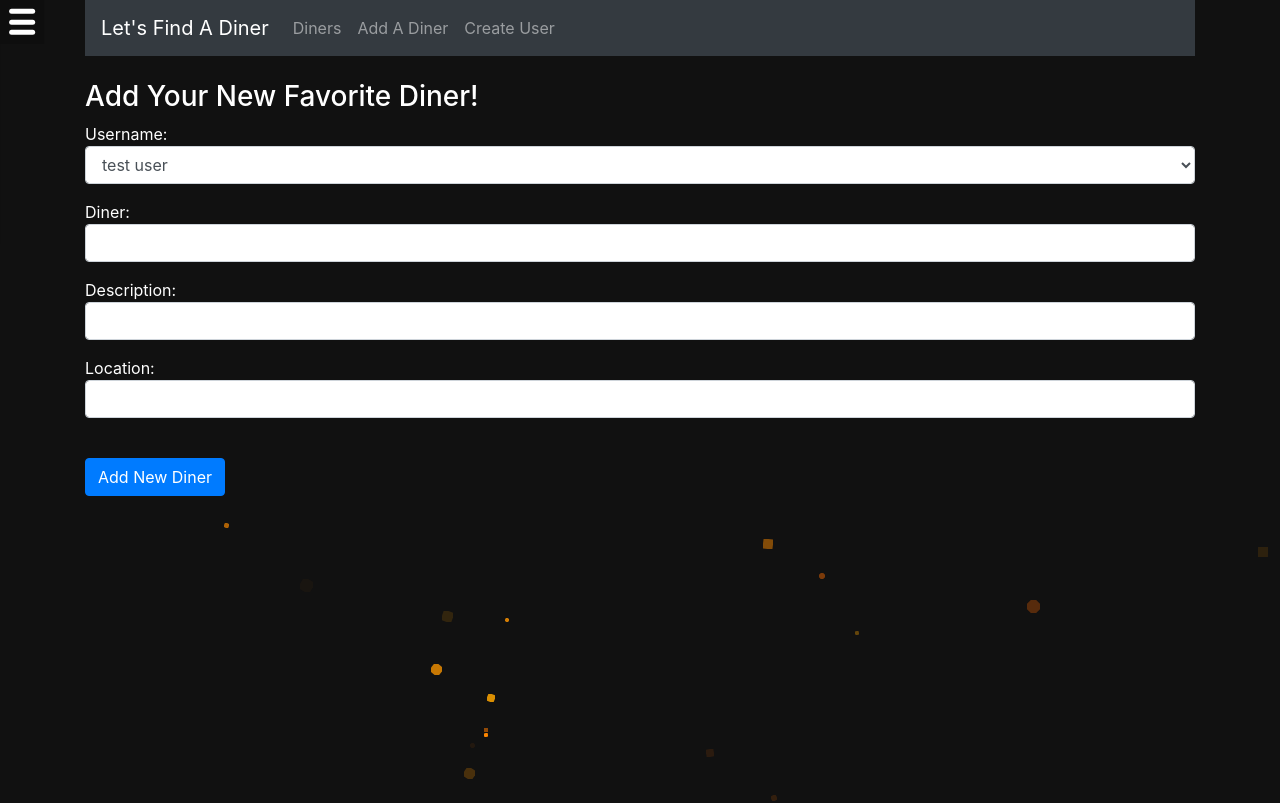
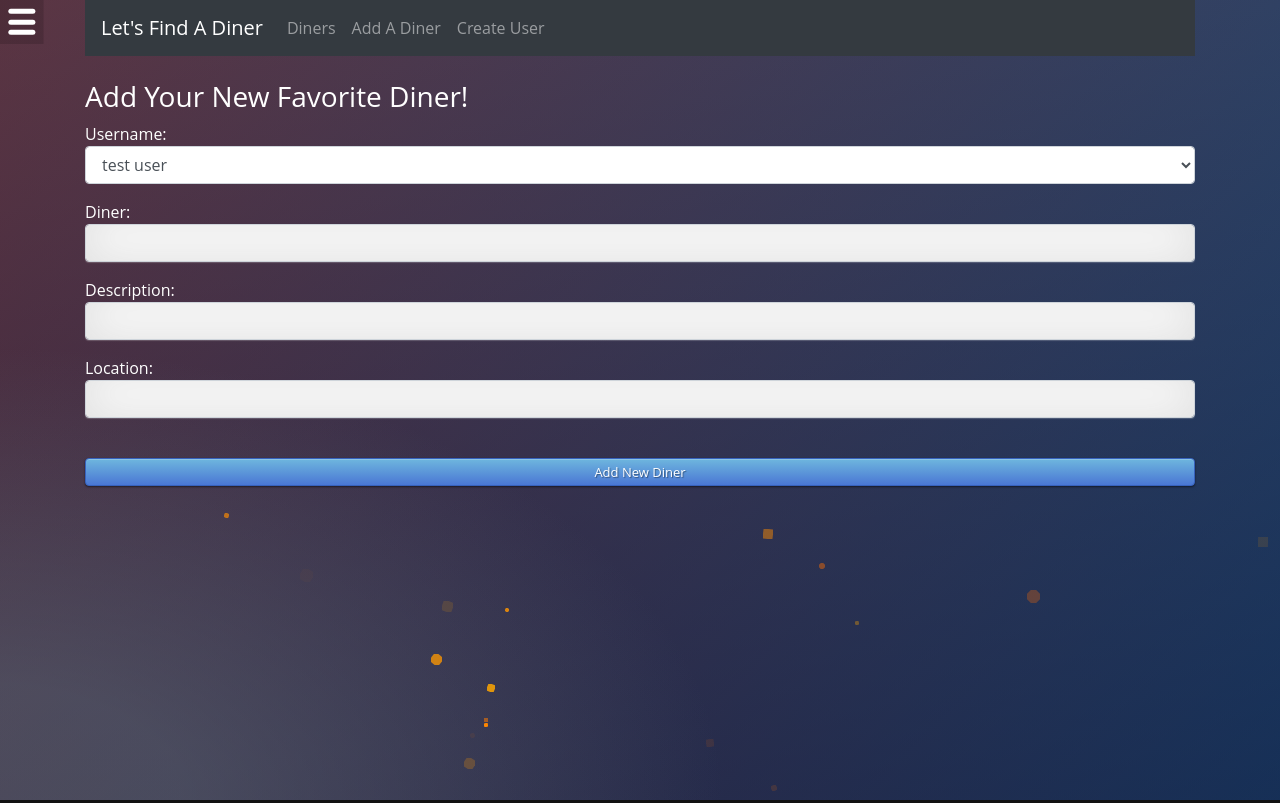
Before and after one commit to YichaoSun0813/465FinalProject, a React (Create React App) app: page /create in a window 1280 px wide. Shown: the top 803 px of the page. Built offline with nearby package versions, Linux system fonts and the light colour scheme; what google-maps-react would draw is missing.

Commit message:
Update style.css

```diff
--- a/src/components/style.css
+++ b/src/components/style.css
@@ -3,3 +3,222 @@ body
     background: #111;
     color: white;
 }
+
+.btn
+{
+    display: inline-block;
+    *display: inline;
+    *zoom: 1;
+    padding: 4px 10px 4px;
+    margin-bottom: 0;
+    font-size: 13px;
+    line-height: 18px;
+    color: #333333;
+    text-align: center;
+    text-shadow: 0 1px 1px rgba(255, 255, 255, 0.75);
+    vertical-align: middle;
+    background-color: #f5f5f5;
+    background-image: -moz-linear-gradient(top, #ffffff, #e6e6e6);
+    background-image: -ms-linear-gradient(top, #ffffff, #e6e6e6);
+    background-image: -webkit-linear-gradient(top, #ffffff, #e6e6e6);
+    background-image: -o-linear-gradient(top, #ffffff, #e6e6e6);
+    background-image: linear-gradient(top, #ffffff, #e6e6e6);
+    background-repeat: repeat-x;
+    filter: progid:dximagetransform.microsoft.gradient(startColorstr=#ffffff,
+    endColorstr=#e6e6e6, GradientType=0);
+    border-color: #e6e6e6 #e6e6e6 #e6e6e6;
+    border-color: rgba(0, 0, 0, 0.1) rgba(0, 0, 0, 0.1) rgba(0, 0, 0, 0.25);
+    border: 1px solid #e6e6e6;
+    -webkit-border-radius: 4px;
+    -moz-border-radius: 4px;
+    border-radius: 4px;
+    -webkit-box-shadow: inset 0 1px 0 rgba(255, 255, 255, 0.2),
+    0 1px 2px rgba(0, 0, 0, 0.05);
+    -moz-box-shadow: inset 0 1px 0 rgba(255, 255, 255, 0.2),
+    0 1px 2px rgba(0, 0, 0, 0.05);
+    box-shadow: inset 0 1px 0 rgba(255, 255, 255, 0.2),
+    0 1px 2px rgba(0, 0, 0, 0.05);
+    cursor: pointer;
+    *margin-left: .3em;
+}
+
+.btn:hover, .btn:active, .btn.active, .btn.disabled, .btn[disabled]
+{
+    background-color: #e6e6e6;
+}
+
+.btn-large
+{
+    padding: 9px 14px;
+    font-size: 15px;
+    line-height: normal;
+    -webkit-border-radius: 5px;
+    -moz-border-radius: 5px;
+    border-radius: 5px;
+}
+
+.btn:hover
+{
+     color: #333333;
+     text-decoration: none;
+     background-color: #e6e6e6;
+     background-position: 0 -15px;
+     -webkit-transition: background-position 0.1s linear;
+     -moz-transition: background-position 0.1s linear;
+     -ms-transition: background-position 0.1s linear;
+     -o-transition: background-position 0.1s linear;
+     transition: background-position 0.1s linear;
+}
+
+.btn-primary, .btn-primary:hover
+{
+    text-shadow: 0 -1px 0 rgba(0, 0, 0, 0.25);
+    color: #ffffff;
+}
+
+.btn-primary.active
+{
+    color: rgba(255, 255, 255, 0.75);
+}
+
+.btn-primary
+{
+    background-color: #4a77d4;
+    background-image:
+    -moz-linear-gradient(top, #6eb6de, #4a77d4);
+    background-image: -ms-linear-gradient(top,
+       #6eb6de, #4a77d4);
+    background-image: -webkit-linear-gradient(top,
+       #6eb6de, #4a77d4); background-image:
+    -o-linear-gradient(top, #6eb6de, #4a77d4);
+    background-image: linear-gradient(top, #6eb6de, #4a77d4);
+    background-repeat: repeat-x;
+    filter: progid:dximagetransform.microsoft.gradient(startColorstr=#6eb6de,
+    endColorstr=#4a77d4, GradientType=0);
+    border: 1px solid #3762bc;
+    text-shadow: 1px 1px 1px rgba(0,0,0,0.4);
+    box-shadow: inset 0 1px 0 rgba(255, 255, 255, 0.2),
+       0 1px 2px rgba(0, 0, 0, 0.5);
+}
+
+.btn-primary:hover, .btn-primary:active,
+.btn-primary.active, .btn-primary.disabled,
+.btn-primary[disabled]
+{
+    filter: none;
+    background-color: #4a77d4;
+}
+
+.btn-block
+{
+    width: 100%;
+    display:block;
+}
+
+*
+{
+    -webkit-box-sizing:border-box;
+    -moz-box-sizing:border-box;
+    -ms-box-sizing:border-box;
+    -o-box-sizing:border-box;
+    box-sizing:border-box;
+}
+
+html
+{
+    width: 100%;
+    height:100%;
+    overflow:hidden;
+}
+
+body
+{
+	width: 100%;
+	height:100%;
+	font-family: 'Open Sans', sans-serif;
+    background: #092756;
+
+    background: -moz-radial-gradient(0% 100%,
+    ellipse cover,
+    rgba(104,128,138,.4) 10%,
+    rgba(138,114,76,0) 40%),
+    -moz-linear-gradient(top,
+    rgba(57,173,219,.25) 0%,
+     rgba(42,60,87,.4) 100%),
+     -moz-linear-gradient(-45deg,
+     #670d10 0%,
+      #092756 100%);
+
+    background: -webkit-radial-gradient(0% 100%,
+    ellipse cover,
+     rgba(104,128,138,.4) 10%,
+     rgba(138,114,76,0) 40%),
+     -webkit-linear-gradient(top,
+      rgba(57,173,219,.25) 0%,
+      rgba(42,60,87,.4) 100%),
+      -webkit-linear-gradient(-45deg,
+      #670d10 0%,#092756 100%);
+
+    background: -o-radial-gradient(0% 100%,
+     ellipse cover,
+    rgba(104,128,138,.4) 10%,
+    rgba(138,114,76,0) 40%),
+    -o-linear-gradient(top,
+    rgba(57,173,219,.25) 0%,
+    rgba(42,60,87,.4) 100%),
+    -o-linear-gradient(-45deg,
+    #670d10 0%,
+    #092756 100%);
+
+    background: -ms-radial-gradient(0% 100%,
+     ellipse cover,
+     rgba(104,128,138,.4) 10%,
+     rgba(138,114,76,0) 40%),
+     -ms-linear-gradient(top,
+     rgba(57,173,219,.25) 0%,
+     rgba(42,60,87,.4) 100%),
+     -ms-linear-gradient(-45deg,
+     #670d10 0%,
+     #092756 100%);
+
+    background: -webkit-radial-gradient(0% 100%,
+    ellipse cover,
+     rgba(104,128,138,.4) 10%,
+     rgba(138,114,76,0) 40%),
+      linear-gradient(to bottom,
+      rgba(57,173,219,.25) 0%,
+      rgba(42,60,87,.4) 100%),
+      linear-gradient(135deg,
+      #670d10 0%
+      ,#092756 100%);
+
+    filter: progid:DXImageTransform.Microsoft.gradient( startColorstr='#3E1D6D',
+    endColorstr='#092756',GradientType=1 );
+}
+
+#class1, input
+{
+	width: 100%;
+	margin-bottom: 10px;
+	background: rgba(0,0,0,0.3);
+	border: none;
+	outline: none;
+	padding: 10px;
+	font-size: 13px;
+	color: #fff;
+	text-shadow: 1px 1px 1px rgba(0,0,0,0.3);
+	border: 1px solid rgba(0,0,0,0.3);
+	border-radius: 4px;
+	box-shadow: inset 0 -5px 45px rgba(100,100,100,0.2), 0 1px 1px rgba(255,255,255,0.2);
+	-webkit-transition: box-shadow .5s ease;
+	-moz-transition: box-shadow .5s ease;
+	-o-transition: box-shadow .5s ease;
+	-ms-transition: box-shadow .5s ease;
+	transition: box-shadow .5s ease;
+}
+
+#class1:focus, input:focus
+{
+    box-shadow: inset 0 -5px 45px rgba(100,100,100,0.4),
+    0 1px 1px rgba(255,255,255,0.2);
+}
```
